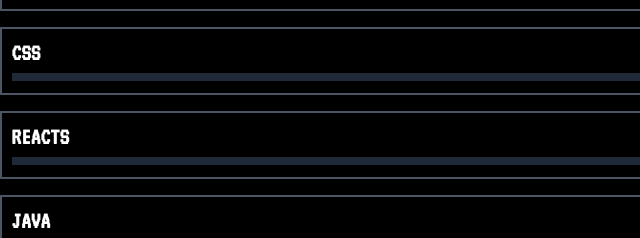
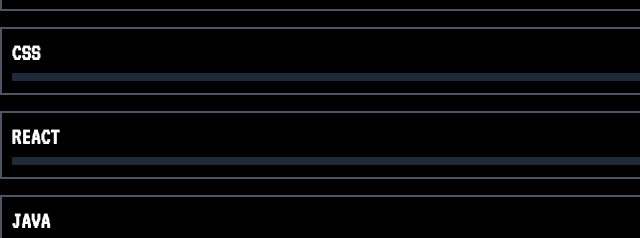
Before and after one commit to jamiedegans/jamiedegans.github.io, a plain HTML site: page about.html in a window 1280 px wide. Shown: the part 880-1118 px from the top of the page, 0-640 px from the left. Drawn offline with Linux system fonts and the light colour scheme.

Commit message:
Update about.html

```diff
--- a/about.html
+++ b/about.html
@@ -118,7 +118,7 @@
 
                 <div class="skill-item w-0">
                     <div class="skill-header">
-                        <span class="skill-name">REACTS</span>
+                        <span class="skill-name">REACT</span>
                         <span class="skill-percent">00 %</span>
                     </div>
                     <div class="skill-bar-bg">
```
